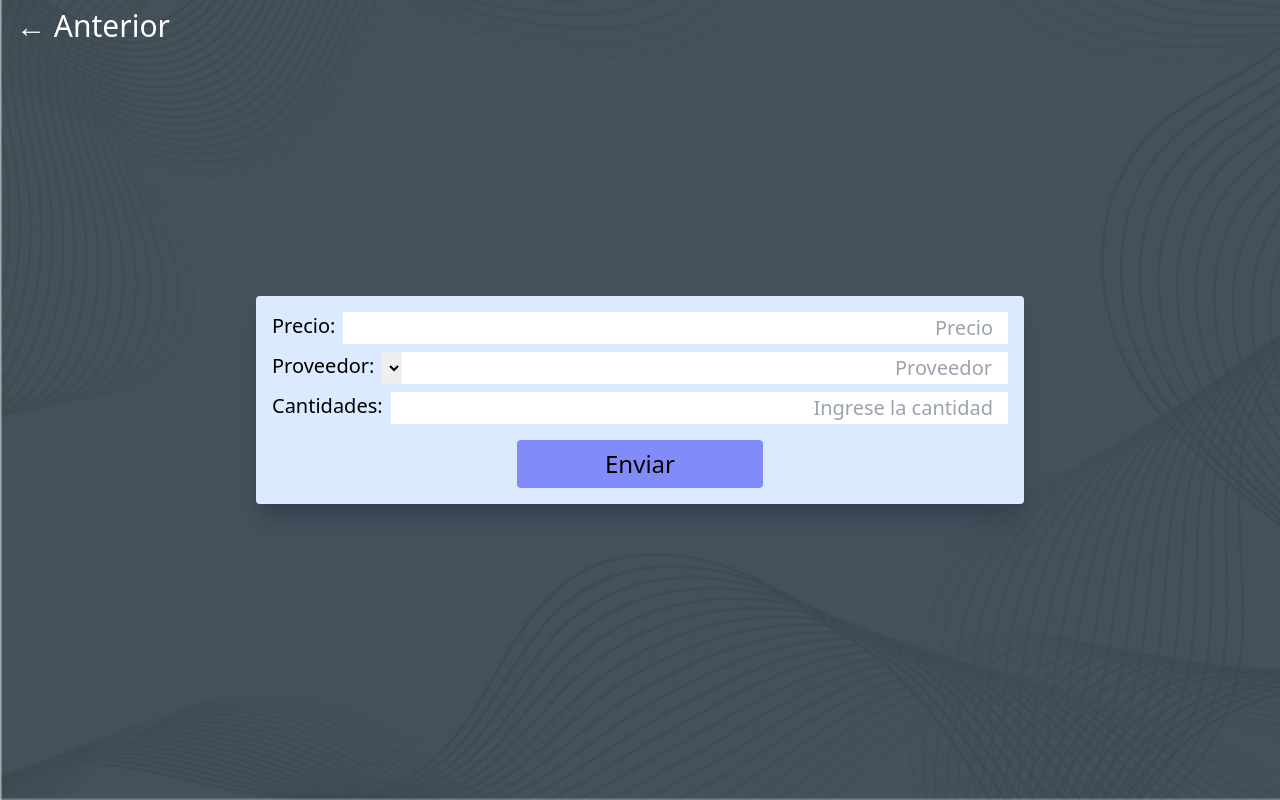
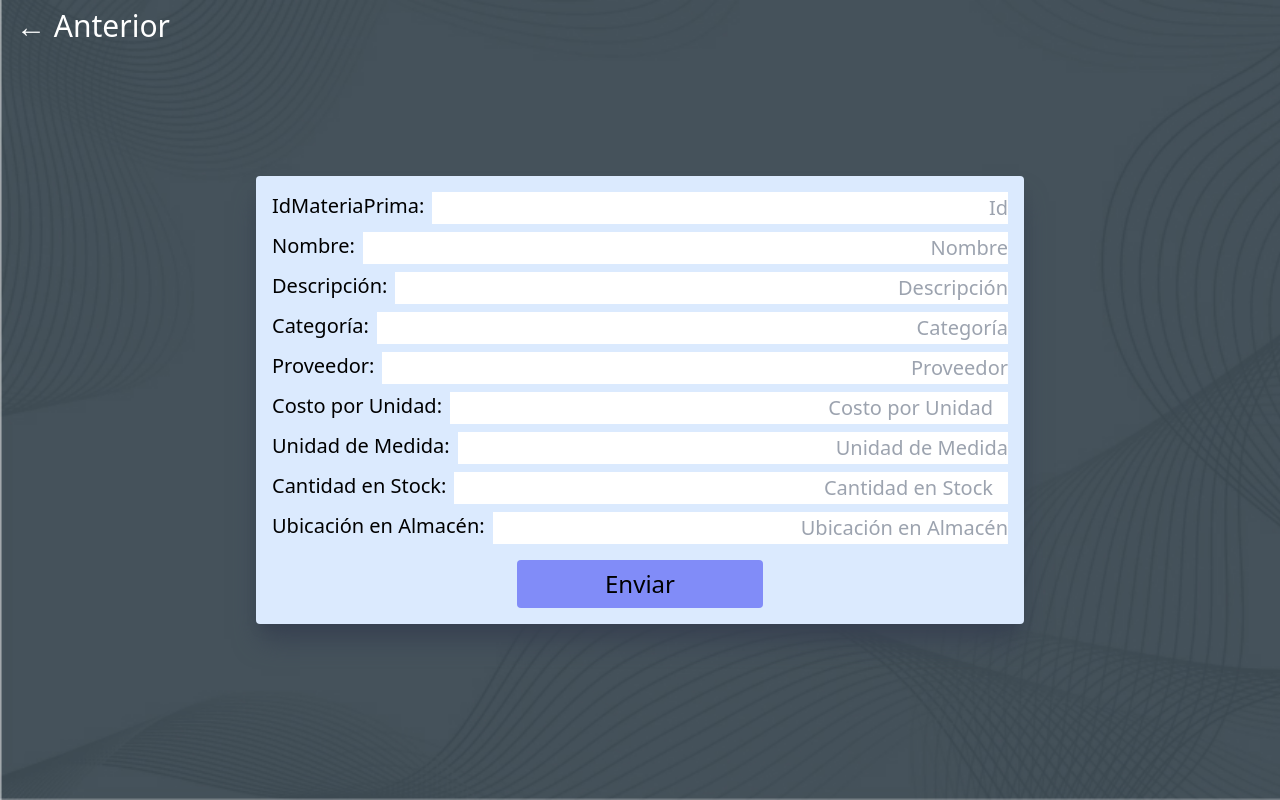
Before and after one commit to JuanRojasAguilar/pepita-confecciones, a React (Vite) app: page /order-placement in a window 1280 px wide. Built offline with nearby package versions, Linux system fonts and the light colour scheme; no server answers.

Commit message:
feact: :sparkles: add new feactures se añadio el envio de datos a mockapi, se añadio que las cards muestren informacion de mockapi

```diff
--- a/src/components/OrderForm.jsx
+++ b/src/components/OrderForm.jsx
@@ -1,6 +1,6 @@
 import { useForm } from "react-hook-form";
 import { ErrorMessage } from "@hookform/error-message";
-import { getAllMaterials } from "../hooks/useMaterialApi";
+import { getAllMaterials, postMaterial } from "../hooks/useMaterialApi";
 import { useState, useRef, useEffect } from "react";
 
 const OrderForm = ({ onFormSubmit }) => {
@@ -9,17 +9,19 @@ const OrderForm = ({ onFormSubmit }) => {
     handleSubmit,
     formState: { errors },
   } = useForm({ criteriaMode: "all" });
+
   const form = useRef(null);
-  const onSubmit = (data) => {
-    console.log(data);
+  const onSubmit = (materialData) => {
+    console.log(materialData);
+    postMaterial(materialData);
     onFormSubmit();
     form.current.reset();
   };
-  const [materials, setMaterials] = useState([]);
-  useEffect(() => {
-    const materialData = getAllMaterials();
-    setMaterials(materialData);
-  }, []);
+  // const [materials, setMaterials] = useState([]);
+  // useEffect(() => {
+  //   const materialData = getAllMaterials();
+  //   setMaterials(materialData);
+  // }, []);
 
   const Styles = {
     form: `
@@ -88,31 +90,32 @@ const OrderForm = ({ onFormSubmit }) => {
       self-center
       sm:w-1/3
       sm:text-2xl
-    `
-  }
+    `,
+  };
 
   return (
     <form onSubmit={handleSubmit(onSubmit)} ref={form} className={Styles.form}>
+      {/*primer question*/}
       <fieldset className={Styles.fieldset}>
         <div className={Styles.fieldsetDiv}>
-          <label for="priceNumber" className={Styles.label}>
-            Precio:{" "}
+          <label for="IdMateriaPrima" className={Styles.label}>
+            IdMateriaPrima:{" "}
           </label>
           <input
             className={Styles.input}
-            id="priceNumber"
-            type="number"
-            min={0}
-            max={4294967295n}
-            placeholder="Precio"
-            {...register("price", {
-              required: "Por favor ingresa un precio",
+            id="IdMateriaPrima"
+            type="text"
+            // min={0}
+            // max={4294967295n}
+            placeholder="Id"
+            {...register("id", {
+              required: "Por favor ingresa el id",
             })}
           />
         </div>
         <ErrorMessage
           errors={errors}
-          name="price"
+          name="IdMaterials"
           render={({ message }) => (
             <p className={Styles.errorMessage}>{message}</p>
           )}
@@ -121,38 +124,170 @@ const OrderForm = ({ onFormSubmit }) => {
 
       <fieldset className={Styles.fieldset}>
         <div className={Styles.fieldsetDiv}>
-          <label for="provider" className={Styles.label}>
-            Proveedor:{" "}
+          <label for="Nombre" className={Styles.label}>
+            Nombre:{" "}
           </label>
-          <select></select>
           <input
-            className={Styles.inputNaN}
-            id="provider"
+            className={Styles.input}
+            id="Nombre"
+            type="text"
+            // min={0}
+            // max={4294967295n}
+            placeholder="Nombre"
+            {...register("Nombre", {
+              required: "Por favor ingresa el nombre",
+            })}
+          />
+        </div>
+        <ErrorMessage
+          errors={errors}
+          name="NombreMaterials"
+          render={({ message }) => (
+            <p className={Styles.errorMessage}>{message}</p>
+          )}
+        />
+      </fieldset>
+
+      <fieldset className={Styles.fieldset}>
+        <div className={Styles.fieldsetDiv}>
+          <label htmlFor="description" className={Styles.label}>
+            Descripción:
+          </label>
+          <input
+            className={Styles.input}
+            id="description"
+            type="text"
+            placeholder="Descripción"
+            {...register("description", {
+              required: "Por favor ingresa la descripción",
+            })}
+          />
+        </div>
+      </fieldset>
+      <fieldset className={Styles.fieldset}>
+        <div className={Styles.fieldsetDiv}>
+          <label htmlFor="categoria" className={Styles.label}>
+            Categoría:
+          </label>
+          <input
+            className={Styles.input}
+            id="categoria"
+            type="text"
+            placeholder="Categoría"
+            {...register("categoria", {
+              required: "Por favor ingresa la categoría",
+            })}
+          />
+        </div>
+      </fieldset>
+      <fieldset className={Styles.fieldset}>
+        <div className={Styles.fieldsetDiv}>
+          <label htmlFor="proveedor" className={Styles.label}>
+            Proveedor:
+          </label>
+          <input
+            className={Styles.input}
+            id="proveedor"
+            type="text"
             placeholder="Proveedor"
-            {...register("provider")}
+            {...register("proveedor", {
+              required: "Por favor ingresa el proveedor",
+            })}
           />
         </div>
       </fieldset>
 
       <fieldset className={Styles.fieldset}>
         <div className={Styles.fieldsetDiv}>
-          <label for="quantity" className={Styles.label}>
-            Cantidades:{" "}
+          <label htmlFor="costoPorUnidad" className={Styles.label}>
+            Costo por Unidad:
           </label>
           <input
             className={Styles.input}
-            id="quantity"
+            id="costoPorUnidad"
             type="number"
-            min={0}
-            placeholder="Ingrese la cantidad"
-            {...register("cantidad", {
-              required: "Por favor, ingresa una cantidad",
+            step="0.01"
+            placeholder="Costo por Unidad"
+            {...register("costoPorUnidad", {
+              required: "Por favor ingresa el costo por unidad",
             })}
           />
         </div>
         <ErrorMessage
           errors={errors}
-          name="cantidad"
+          name="costoPorUnidad"
+          render={({ message }) => (
+            <p className={Styles.errorMessage}>{message}</p>
+          )}
+        />
+      </fieldset>
+
+      <fieldset className={Styles.fieldset}>
+        <div className={Styles.fieldsetDiv}>
+          <label htmlFor="unidadDeMedida" className={Styles.label}>
+            Unidad de Medida:
+          </label>
+          <input
+            className={Styles.input}
+            id="unidadDeMedida"
+            type="text"
+            placeholder="Unidad de Medida"
+            {...register("unidadDeMedida", {
+              required: "Por favor ingresa la unidad de medida",
+            })}
+          />
+        </div>
+        <ErrorMessage
+          errors={errors}
+          name="unidadDeMedida"
+          render={({ message }) => (
+            <p className={Styles.errorMessage}>{message}</p>
+          )}
+        />
+      </fieldset>
+
+      <fieldset className={Styles.fieldset}>
+        <div className={Styles.fieldsetDiv}>
+          <label htmlFor="cantidadEnStock" className={Styles.label}>
+            Cantidad en Stock:
+          </label>
+          <input
+            className={Styles.input}
+            id="cantidadEnStock"
+            type="number"
+            placeholder="Cantidad en Stock"
+            {...register("cantidadEnStock", {
+              required: "Por favor ingresa la cantidad en stock",
+            })}
+          />
+        </div>
+        <ErrorMessage
+          errors={errors}
+          name="cantidadEnStock"
+          render={({ message }) => (
+            <p className={Styles.errorMessage}>{message}</p>
+          )}
+        />
+      </fieldset>
+
+      <fieldset className={Styles.fieldset}>
+        <div className={Styles.fieldsetDiv}>
+          <label htmlFor="ubicacionEnAlmacen" className={Styles.label}>
+            Ubicación en Almacén:
+          </label>
+          <input
+            className={Styles.input}
+            id="ubicacionEnAlmacen"
+            type="text"
+            placeholder="Ubicación en Almacén"
+            {...register("ubicacionEnAlmacen", {
+              required: "Por favor ingresa la ubicación en almacén",
+            })}
+          />
+        </div>
+        <ErrorMessage
+          errors={errors}
+          name="ubicacionEnAlmacen"
           render={({ message }) => (
             <p className={Styles.errorMessage}>{message}</p>
           )}
--- a/src/hooks/useMaterialApi.jsx
+++ b/src/hooks/useMaterialApi.jsx
@@ -11,14 +11,14 @@ const postMaterial = (obj) => {
 const getAllMaterials = async () => {
   const response = await fetch(url, {
     method: "GET",
-    headers: { 'content-type': 'application/json' }
-  })
+    headers: { "content-type": "application/json" },
+  });
 
   if (!response.ok) {
     throw new Error("The API response wasn't ok");
   }
 
-  const data = await response.json()
+  const data = await response.json();
   return data;
 };
 
--- a/src/pages/Landing.jsx
+++ b/src/pages/Landing.jsx
@@ -1,9 +1,8 @@
 import { Button } from "../components/Button";
 import Pages from "./Pages";
 import NavLanding from "../layout/NavLanding";
-
+import { getAllMaterials, postMaterial } from "../hooks/useMaterialApi";
 export const Landing = () => {
-
   const Styles = {
     container: `
               h-full
--- /dev/null
+++ b/src/pages/Materiales.jsx
@@ -0,0 +1,54 @@
+import NavCards from "../layout/NavCards";
+import Card from "../components/Cards";
+import { getAllMaterials, postMaterial } from "../hooks/useMaterialApi";
+import { data } from "autoprefixer";
+import React, { useState, useEffect } from "react";
+
+const CardDisplay = () => {
+  const [cards, setCards] = useState([]);
+
+  useEffect(() => {
+    getAllMaterials().then((data) => {
+      const newCards = data.map((material) => {
+        return <Card key={material.id} material={material} />;
+      });
+      setCards(newCards);
+    });
+  }, []);
+
+  // console.log(
+  //   getAllMaterials().then((data) => {
+  //     return data.map((material) => {
+  //       return <Card material={material} />;
+  //     });
+  //   })
+  // );
+  const Styles = {
+    cardGrid: `
+      grid
+      grid-cols-1
+      p-2
+      justify-items-center
+      h-full
+      w-full
+      overflow-auto
+      pt-12
+      sm:pt-16
+      landscape:2xl:pt-28
+      gap-y-8
+      sm:grid-cols-2
+      lg:grid-cols-3
+      landscape:2xl:grid-cols-4
+    `,
+  };
+
+  return (
+    <NavCards>
+      <div id="cardContainer" className={Styles.cardGrid}>
+        {cards}
+      </div>
+    </NavCards>
+  );
+};
+
+export default CardDisplay;
--- a/src/pages/Pages.js
+++ b/src/pages/Pages.js
@@ -1,12 +1,16 @@
 const Pages = [
   {
     title: "Materias primas",
-    url: "/materias-primas"
+    url: "/materias-primas",
+  },
+  {
+    title: "Empleados",
+    url: "/empleados",
   },
   {
     title: "Hacer pedido",
-    url: "/order-placement"
-  }
-]
+    url: "/order-placement",
+  },
+];
 
 export default Pages;
--- a/src/pages/CardDisplay.jsx
+++ b/src/pages/empleados.jsx
@@ -1,7 +1,7 @@
 import NavCards from "../layout/NavCards";
 import Card from "../components/Cards";
 
-const CardDisplay = () => {
+const Empleados = () => {
   const Styles = {
     cardGrid: `
       grid
@@ -18,12 +18,12 @@ const CardDisplay = () => {
       sm:grid-cols-2
       lg:grid-cols-3
       landscape:2xl:grid-cols-4
-    `
-  }
+    `,
+  };
 
   return (
     <NavCards>
-      <div id="cardContainer" className={Styles.cardGrid}>
+      <div id="Empleados" className={Styles.cardGrid}>
         <Card />
         <Card />
         <Card />
@@ -35,7 +35,7 @@ const CardDisplay = () => {
         <Card />
       </div>
     </NavCards>
-  )
-}
+  );
+};
 
-export default CardDisplay;
+export default Empleados;
```
Also changed, not shown: src/components/Cards.jsx (+12 -10 lines), src/main.jsx (+19 -14 lines), src/context/MaterialsContext.jsx (added).
